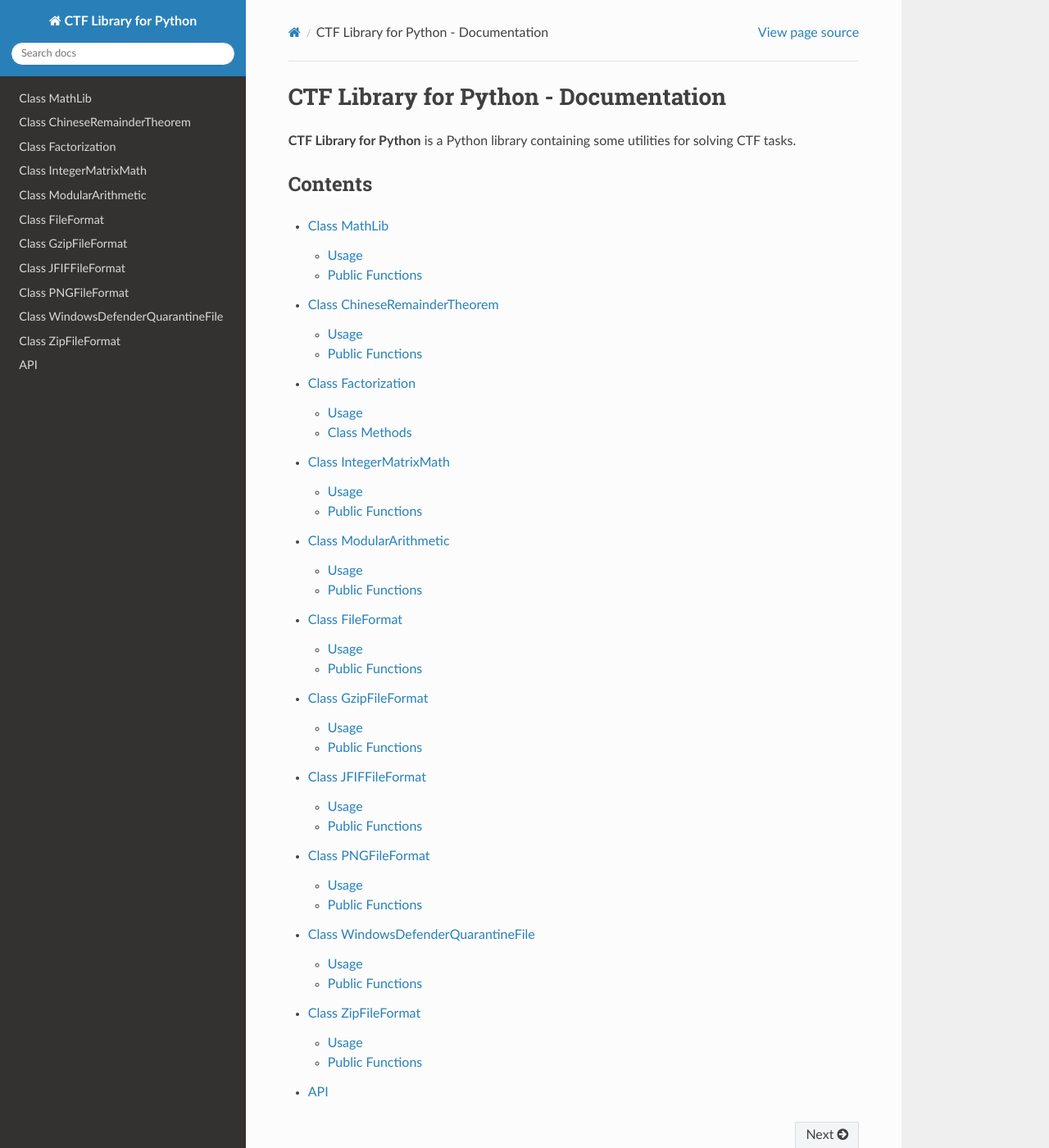
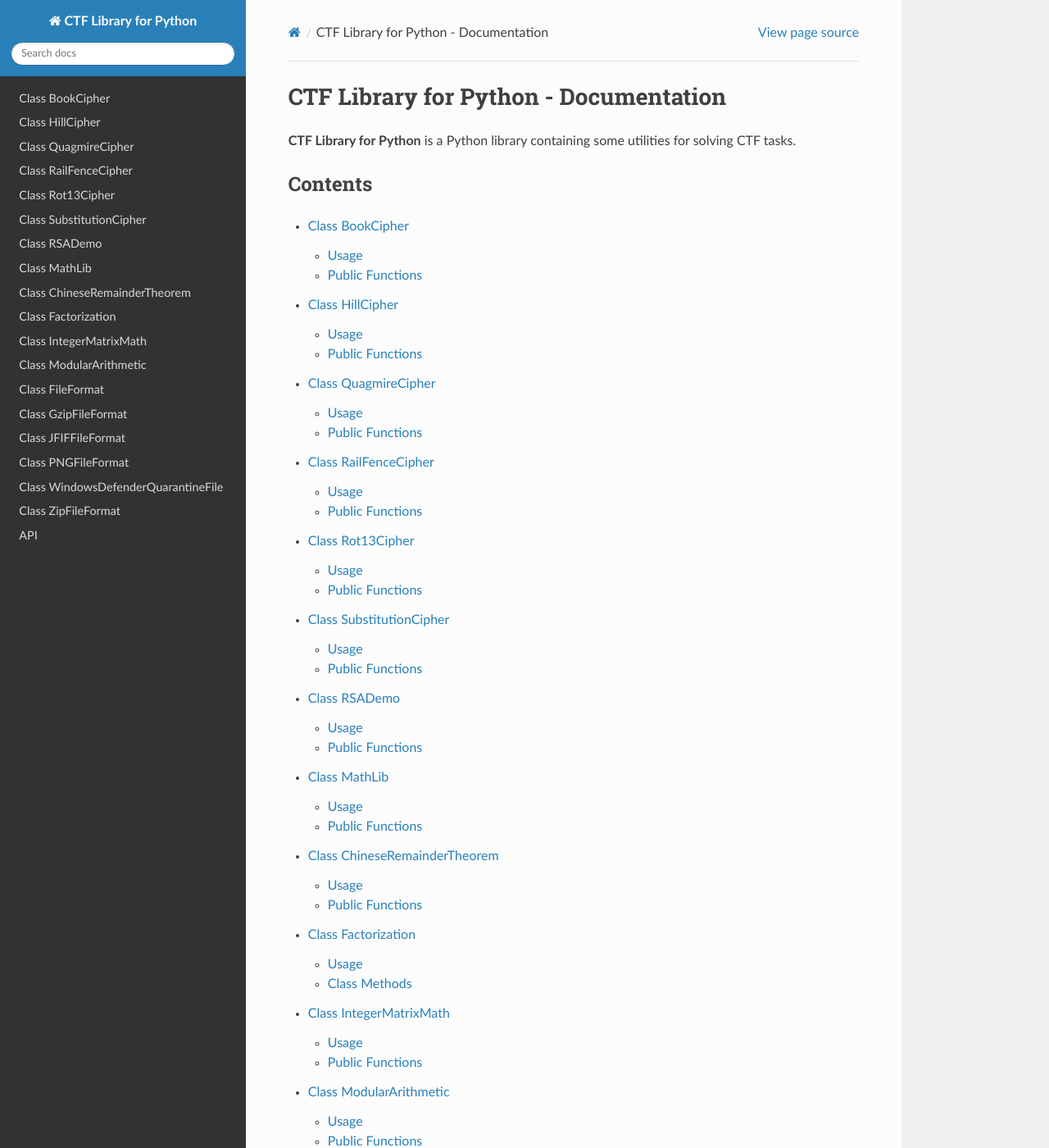
Before and after one commit to puffycodes/ctf-library, a Sphinx documentation site: the page built from docs/sphinx-docs/source/index.rst, in a window 1280 px wide and 1400 px high. Shown: the whole window at 82% size. Built offline with Sphinx 7.4.7 and the Read the Docs theme 3.1.0, drawn with Linux system fonts in a browser that asks for light colours.

Commit message:
add documentation

```diff
--- /dev/null
+++ b/docs/sphinx-docs/source/classes/cipher/cipher-index.rst
@@ -0,0 +1,132 @@
+Class BookCipher
+================
+
+Usage
+-----
+
+.. code-block:: Python
+
+    from ctf_library.cipher.book_cipher import BookCipher
+
+Public Functions
+----------------
+
+.. autoclass:: ctf_library.cipher.book_cipher.BookCipher
+    :members:
+    :private-members:
+    :undoc-members:
+    :member-order: groupwise
+
+Class HillCipher
+================
+
+Usage
+-----
+
+.. code-block:: Python
+
+    from ctf_library.cipher.hill_cipher import HillCipher
+
+Public Functions
+----------------
+
+.. autoclass:: ctf_library.cipher.hill_cipher.HillCipher
+    :members:
+    :private-members:
+    :undoc-members:
+    :member-order: groupwise
+
+Class QuagmireCipher
+====================
+
+Usage
+-----
+
+.. code-block:: Python
+
+    from ctf_library.cipher.quagmire_cipher import QuagmireCipher
+
+Public Functions
+----------------
+
+.. autoclass:: ctf_library.cipher.quagmire_cipher.QuagmireCipher
+    :members:
+    :private-members:
+    :undoc-members:
+    :member-order: groupwise
+
+Class RailFenceCipher
+=====================
+
+Usage
+-----
+
+.. code-block:: Python
+
+    from ctf_library.cipher.rail_fence_cipher import RailFenceCipher
+
+Public Functions
+----------------
+
+.. autoclass:: ctf_library.cipher.rail_fence_cipher.RailFenceCipher
+    :members:
+    :private-members:
+    :undoc-members:
+    :member-order: groupwise
+
+Class Rot13Cipher
+=================
+
+Usage
+-----
+
+.. code-block:: Python
+
+    from ctf_library.cipher.rot13_cipher import Rot13Cipher
+
+Public Functions
+----------------
+
+.. autoclass:: ctf_library.cipher.rot13_cipher.Rot13Cipher
+    :members:
+    :private-members:
+    :undoc-members:
+    :member-order: groupwise
+
+Class SubstitutionCipher
+========================
+
+Usage
+-----
+
+.. code-block:: Python
+
+    from ctf_library.cipher.substitution_cipher import SubstitutionCipher
+
+Public Functions
+----------------
+
+.. autoclass:: ctf_library.cipher.substitution_cipher.SubstitutionCipher
+    :members:
+    :private-members:
+    :undoc-members:
+    :member-order: groupwise
+
+Class RSADemo
+=============
+
+Usage
+-----
+
+.. code-block:: Python
+
+    from ctf_library.cipher.rsa_demo import RSADemo
+
+Public Functions
+----------------
+
+.. autoclass:: ctf_library.cipher.rsa_demo.RSADemo
+    :members:
+    :private-members:
+    :undoc-members:
+    :member-order: groupwise
--- a/docs/sphinx-docs/source/index.rst
+++ b/docs/sphinx-docs/source/index.rst
@@ -11,6 +11,7 @@ Contents
    :maxdepth: 3
    :glob:
 
+   classes/cipher/*
    classes/math/mathlib
    classes/math/*
    classes/file_format/file_format
```
